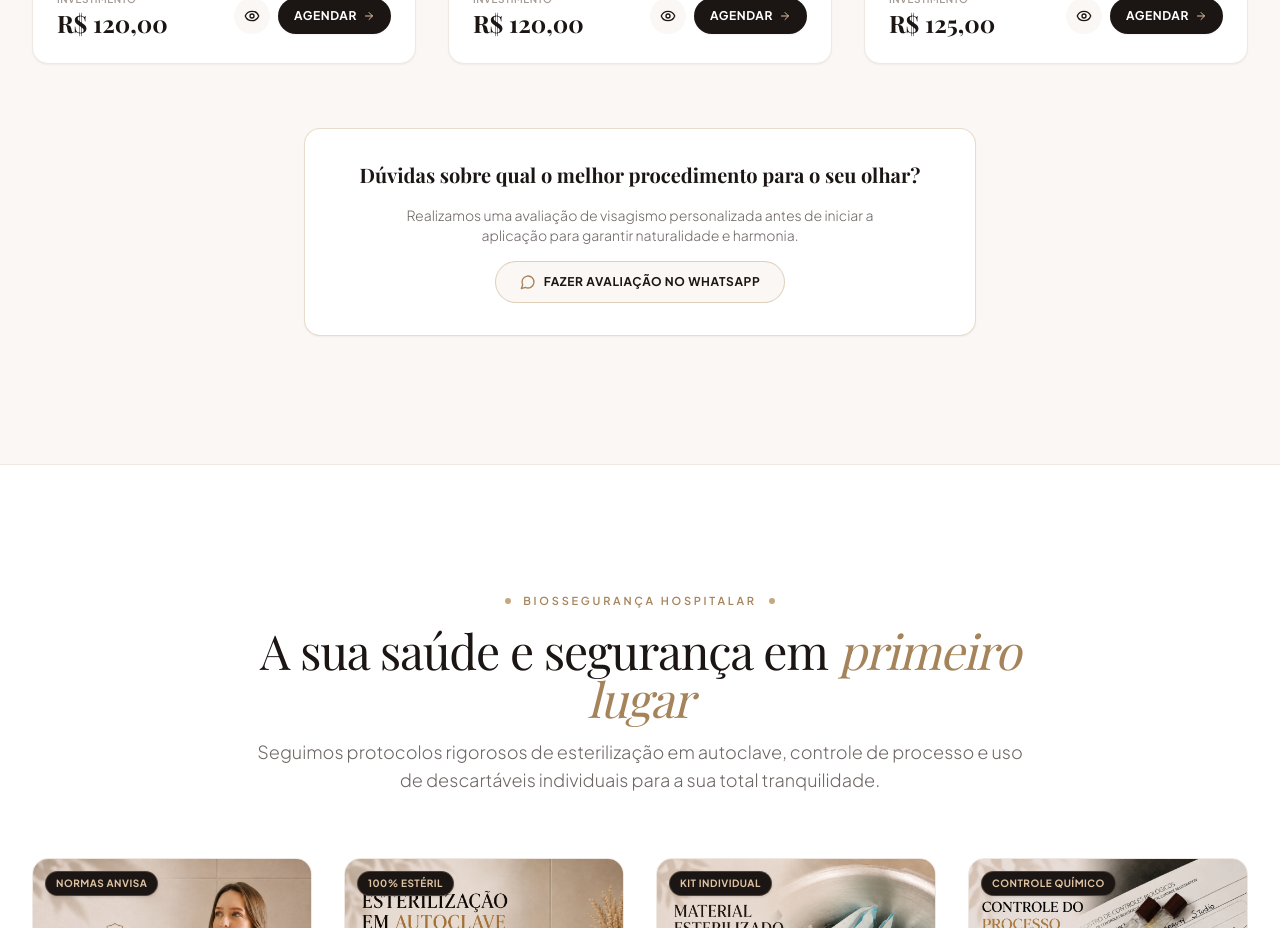
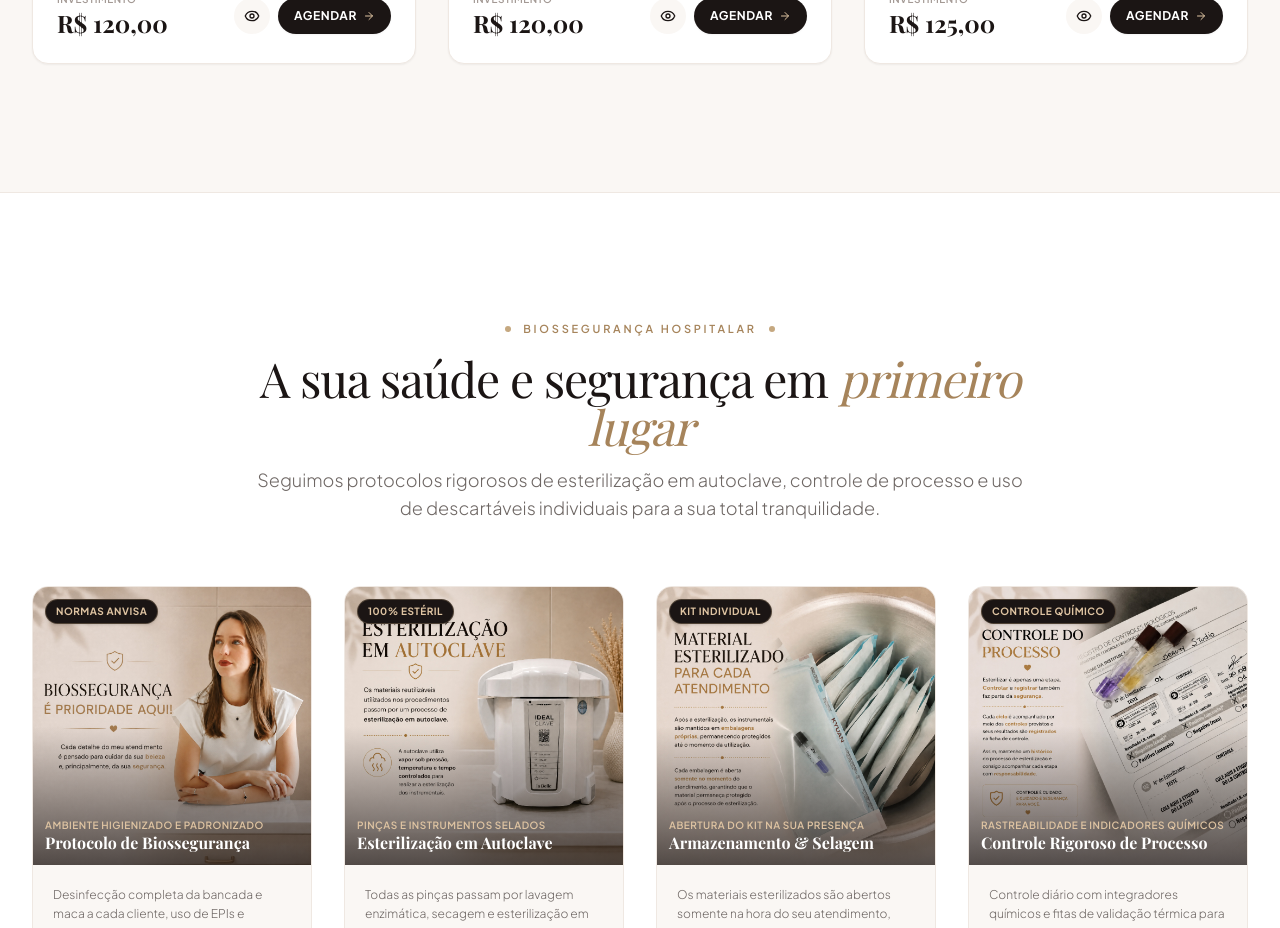
Before and after one commit to TM-SEMPRE-TECNOLOGIA/kethlynbeauty, a React (Vite) app: page / in a window 1280 px wide. Shown: the part 6700-7628 px from the top of the page. Built offline with nearby package versions, Linux system fonts and the light colour scheme; a web font is replaced by a local one.

Commit message:
chore(ui): remove orphan callout banner from services section

```diff
--- a/src/components/Services.tsx
+++ b/src/components/Services.tsx
@@ -1,6 +1,6 @@
 import React, { useState } from 'react';
 import { motion, AnimatePresence } from 'framer-motion';
-import { Clock, ArrowRight, Eye, MessageCircle } from 'lucide-react';
+import { Clock, ArrowRight, Eye } from 'lucide-react';
 import { servicesData, siteConfig } from '../data/content';
 import { Service } from '../types';
 import { ServiceModal } from './ServiceModal';
@@ -169,25 +169,6 @@ export const Services: React.FC = () => {
           </AnimatePresence>
         </motion.div>
 
-        {/* Editorial Assistance Callout Banner */}
-        <div className="mt-16 p-8 rounded-2xl bg-white border border-[#C5A880]/40 shadow-sm text-center space-y-4 max-w-2xl mx-auto">
-          <h3 className="font-serif text-xl font-bold text-[#1B1514]">
-            Dúvidas sobre qual o melhor procedimento para o seu olhar?
-          </h3>
-          <p className="text-xs sm:text-sm text-[#6E6764] font-light max-w-lg mx-auto">
-            Realizamos uma avaliação de visagismo personalizada antes de iniciar a aplicação para garantir naturalidade e harmonia.
-          </p>
-          <a
-            href={siteConfig.whatsappUrl}
-            target="_blank"
-            rel="noopener noreferrer"
-            className="inline-flex items-center gap-2 px-6 py-3 rounded-full text-xs font-bold uppercase tracking-wider text-[#1B1514] bg-[#FAF7F4] hover:bg-[#EFE8E2] border border-[#C5A880]/50 transition-colors"
-          >
-            <MessageCircle className="w-4 h-4 text-[#A6845B]" />
-            <span>Fazer Avaliação no WhatsApp</span>
-          </a>
-        </div>
-
       </div>
 
       {/* Detail Modal */}
```
